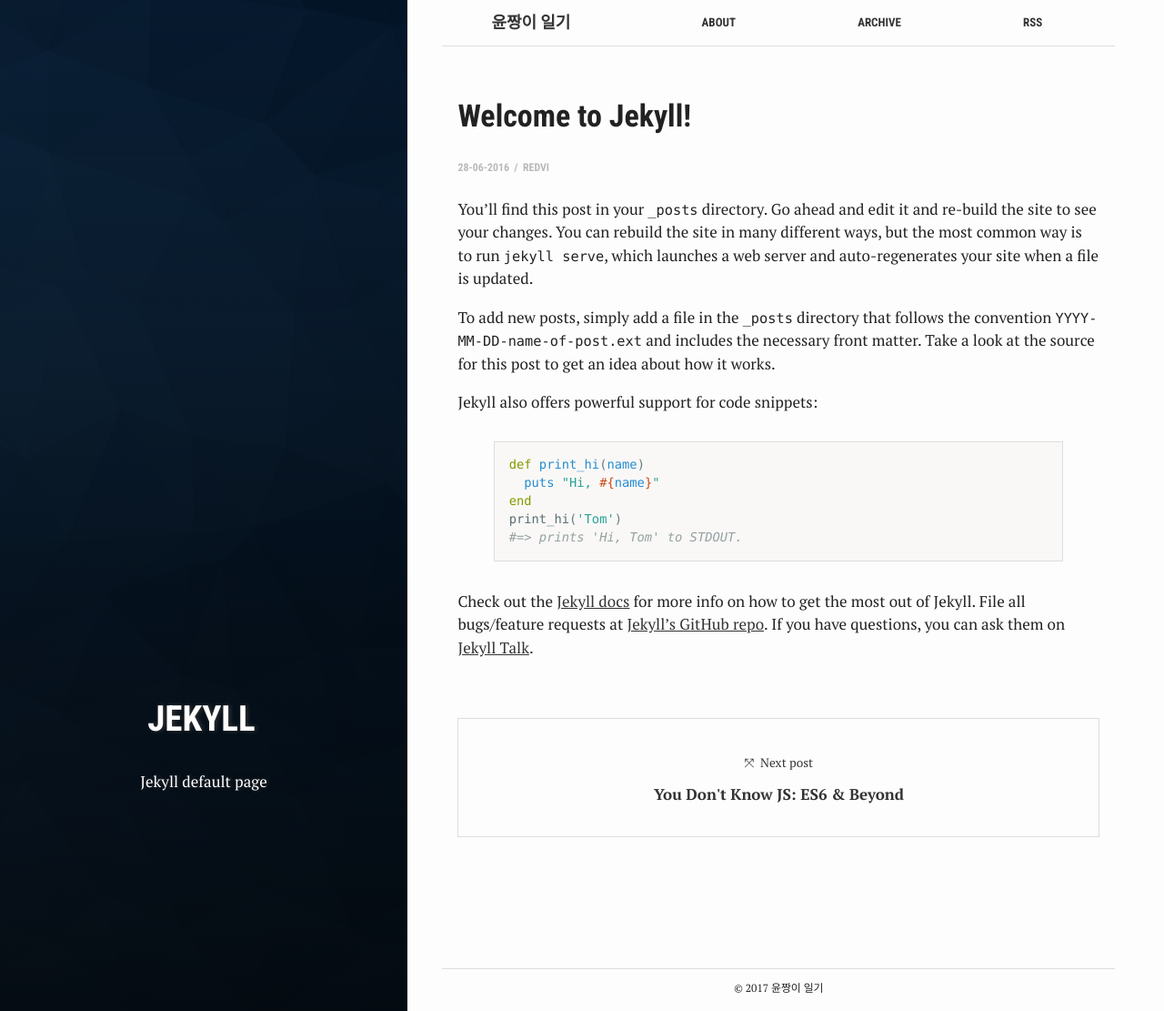
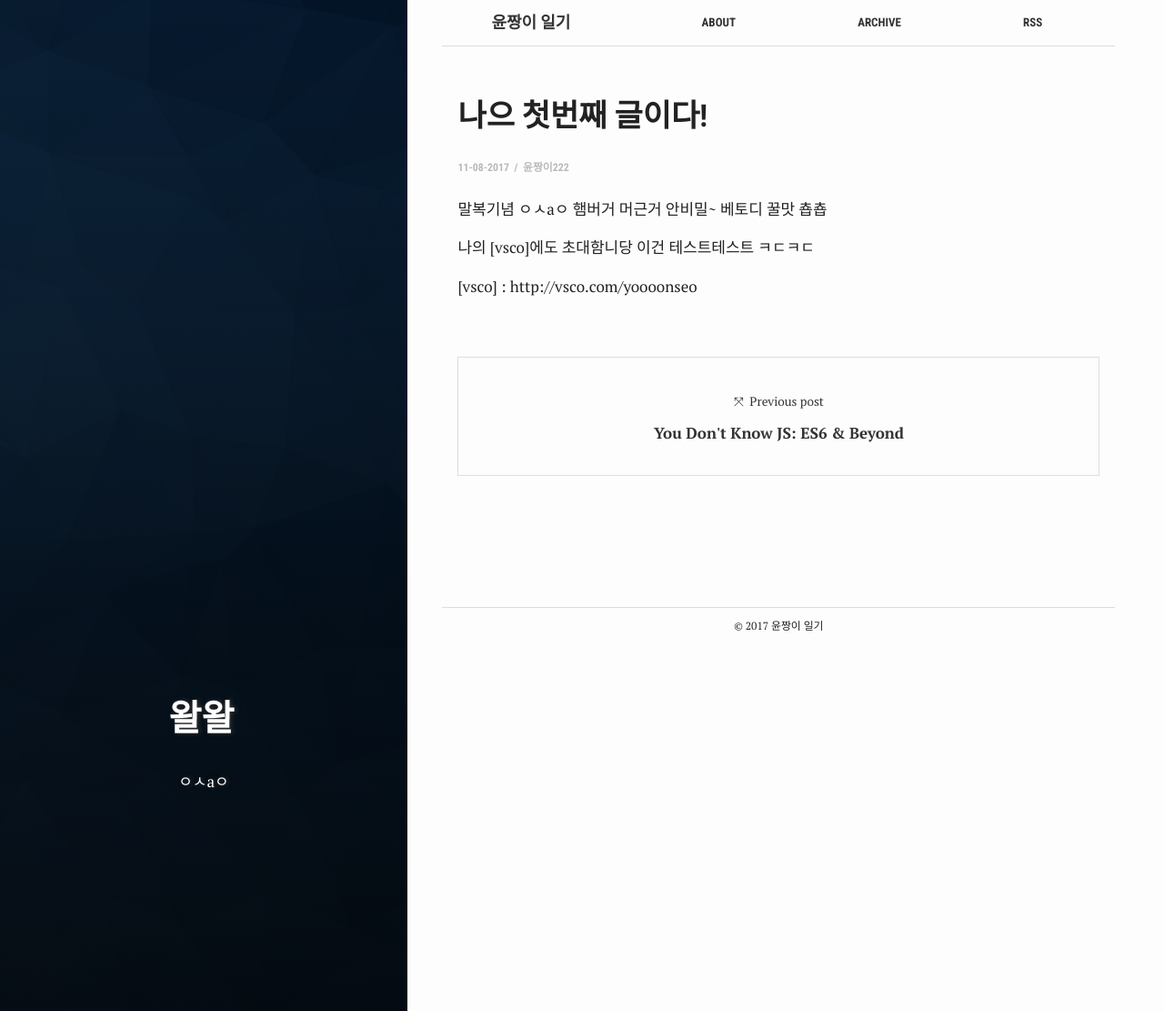
Before and after one commit to yunzzang222/queserasera_zz, a Jekyll site: the page built from _posts/2016-06-28-welcome-to-jekyll.markdown, in a window 1280 px wide and 1111 px high. Shown: the whole window at 91% size. Built offline with Jekyll 4.4.1, drawn with Linux system fonts in a browser that asks for light colours.

Commit message:
Update 2016-06-28-welcome-to-jekyll.markdown

```diff
--- a/_posts/2016-06-28-welcome-to-jekyll.markdown
+++ b/_posts/2016-06-28-welcome-to-jekyll.markdown
@@ -1,29 +1,15 @@
 ---
 layout: post
-title:  "Welcome to Jekyll!"
-crawlertitle: "How to use jekyll"
-summary: "Jekyll default page"
-date:   2016-06-28 23:09:47 +0700
+title:  "나으 첫번째 글이다!"
+crawlertitle: "이랏샤이마세에~!"
+summary: "ㅇㅅaㅇ"
+date:   2017-08-11 19:50:00 +0700
 categories: posts
-tags: 'jekyll'
-author: redVi
+tags: '왈왈'
+author: 윤짱이222
 ---
-You’ll find this post in your `_posts` directory. Go ahead and edit it and re-build the site to see your changes. You can rebuild the site in many different ways, but the most common way is to run `jekyll serve`, which launches a web server and auto-regenerates your site when a file is updated.
+말복기념 ㅇㅅaㅇ 햄버거 머근거 안비밀~ 베토디 꿀맛 춉춉
 
-To add new posts, simply add a file in the `_posts` directory that follows the convention `YYYY-MM-DD-name-of-post.ext` and includes the necessary front matter. Take a look at the source for this post to get an idea about how it works.
+나의 [vsco]에도 초대함니당 이건 테스트테스트 ㅋㄷㅋㄷ
 
-Jekyll also offers powerful support for code snippets:
-
-{% highlight ruby %}
-def print_hi(name)
-  puts "Hi, #{name}"
-end
-print_hi('Tom')
-#=> prints 'Hi, Tom' to STDOUT.
-{% endhighlight %}
-
-Check out the [Jekyll docs][jekyll-docs] for more info on how to get the most out of Jekyll. File all bugs/feature requests at [Jekyll’s GitHub repo][jekyll-gh]. If you have questions, you can ask them on [Jekyll Talk][jekyll-talk].
-
-[jekyll-docs]: http://jekyllrb.com/docs/home
-[jekyll-gh]:   https://github.com/jekyll/jekyll
-[jekyll-talk]: https://talk.jekyllrb.com/
+[vsco] : http://vsco.com/yoooonseo
```
